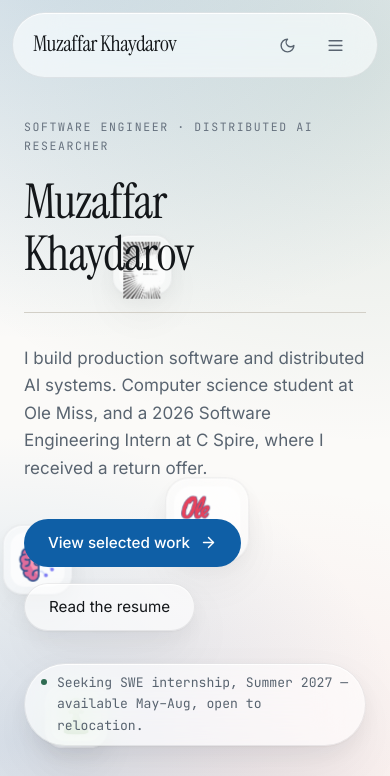
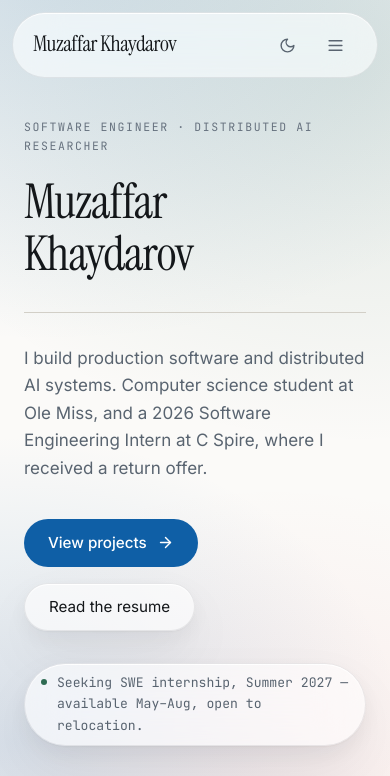
Before and after one commit to mountstorm/muzaffars, a Next.js app: page / in a window 390 px wide. Shown: the top 776 px of the page. Built offline with nearby package versions, Linux system fonts and the light colour scheme.

Commit message:
Hide floating marks on phones where they crowd the hero text

```diff
--- a/src/components/home/FloatingMarks.tsx
+++ b/src/components/home/FloatingMarks.tsx
@@ -85,7 +85,7 @@
     <div
       ref={hostRef}
       aria-hidden="true"
-      className="pointer-events-none absolute inset-0 overflow-hidden"
+      className="pointer-events-none absolute inset-0 hidden overflow-hidden lg:block"
     >
       {MARKS.map((m, i) => (
         <div
--- a/src/components/home/Hero.tsx
+++ b/src/components/home/Hero.tsx
@@ -50,7 +50,7 @@
               href="/projects"
               className="group inline-flex min-h-[48px] items-center gap-2.5 rounded-full bg-[var(--accent)] px-6 text-[0.95rem] font-medium text-[var(--accent-ink)] shadow-[var(--glass-shadow)] transition-opacity hover:opacity-90"
             >
-              View selected work
+              View projects
               <ArrowRight
                 size={17}
                 aria-hidden="true"
```
